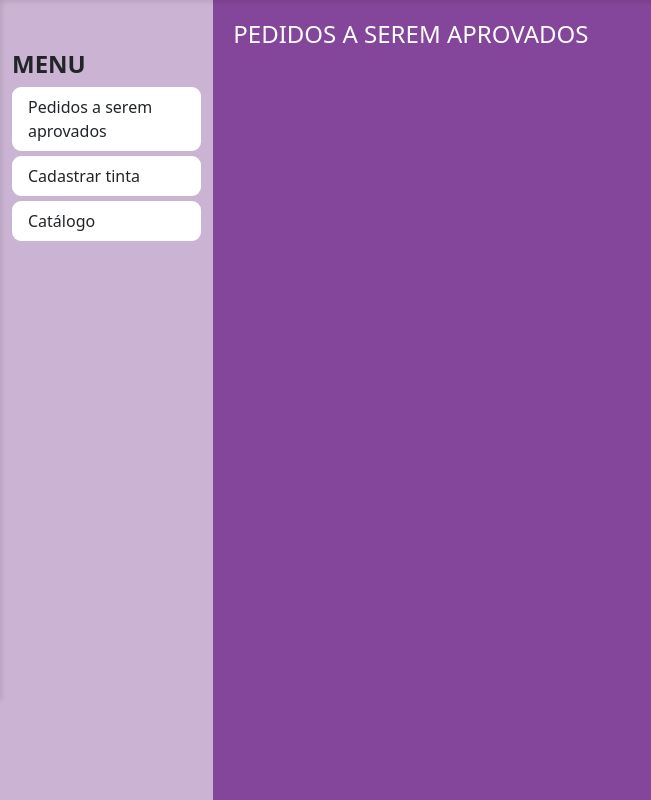
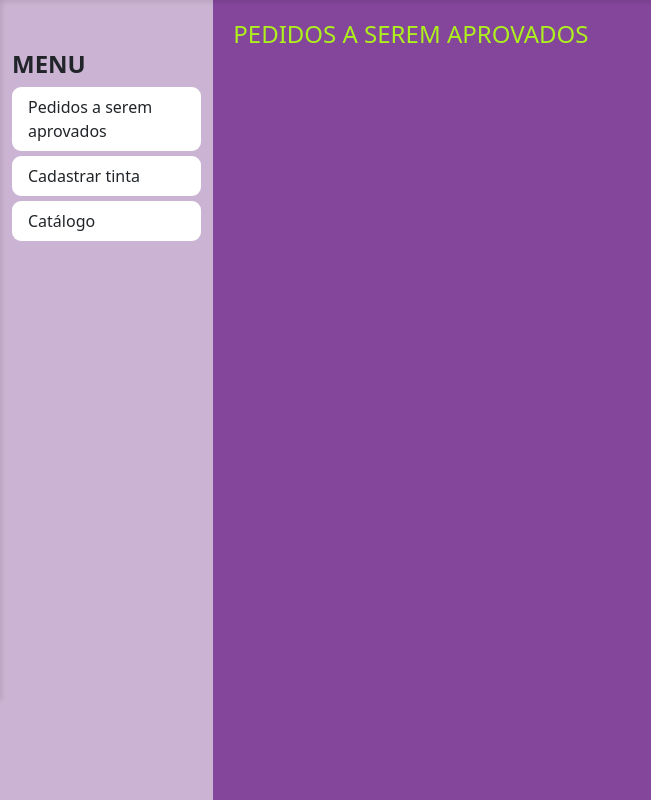
Before and after one commit to kamyllevictoria/banco_de_tintas_01, a PHP site: page /pedidos.php in a window 1280 px wide. Shown: the part 100-900 px from the top of the page, without its empty margins (0-651 px from the left). Run offline with PHP 8.4, Linux system fonts and the light colour scheme; the visitor is signed in with stand-in values (Sample User, id 1); data that the repository does not hold is empty; some libraries are stand-ins or nearby versions.

Commit message:
refactor: nome da classe

```diff
--- a/pedidos.php
+++ b/pedidos.php
@@ -112,7 +112,7 @@
                         </div>
                     <?php endif; ?>
 
-                    <h4 class="text_green_2 text-center text-lg-start">PEDIDOS A SEREM APROVADOS</h4>
+                    <h4 class="text_light_green text-center text-lg-start">PEDIDOS A SEREM APROVADOS</h4>
                     <?php if($tabela): ?>
                         <div class="row cards-container">
                             <?php $cont = 1; ?>
```
